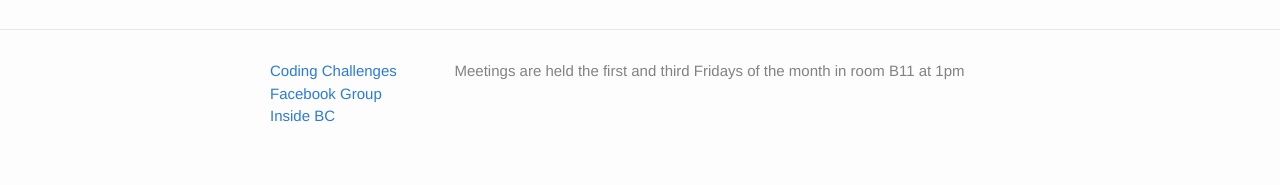
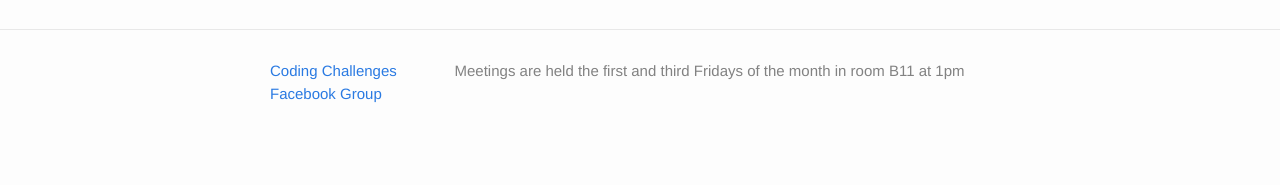
Before and after one commit to AICSC/aicsc.github.io, a Jekyll site: the page built from util/index.html, in a window 1280 px wide. Shown: the part 1107-1292 px from the top of the page. Built offline with Jekyll 4.4.1, drawn with Linux system fonts in a browser that asks for light colours.

Commit message:
Remove link to Inside BC

```diff
--- a/_layouts/default.html
+++ b/_layouts/default.html
@@ -34,7 +34,6 @@
             <ul class="contact-list">
               <li><a href="https://github.com/AICSC/Coding-Challenges">Coding Challenges</a></li>
               <li><a href="https://www.facebook.com/groups/AICSC/">Facebook Group</a></li>
-              <li><a href="https://portal.kccd.edu/jsp/grouptools/frame/FrameSet.jsp?tab=1&url=https%3A%2F%2Fportal.kccd.edu%2Fjsp%2Fgrouptools%2Fhome%2FHomePage.jsp%3FgroupID%3D22353">Inside BC</a></li>
             </ul>
           </div>
           <div class="footer-col footer-col-2">
```
